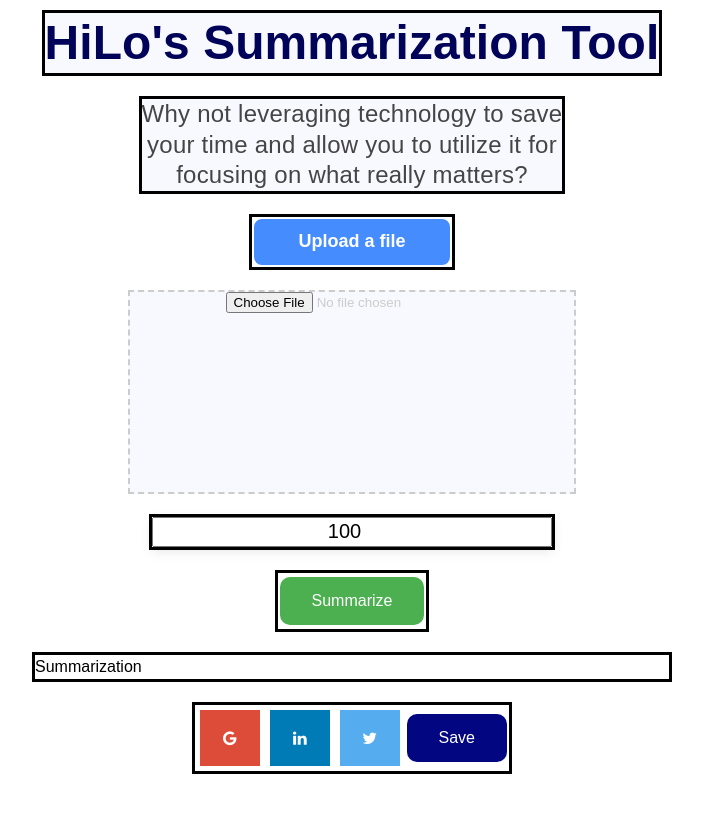
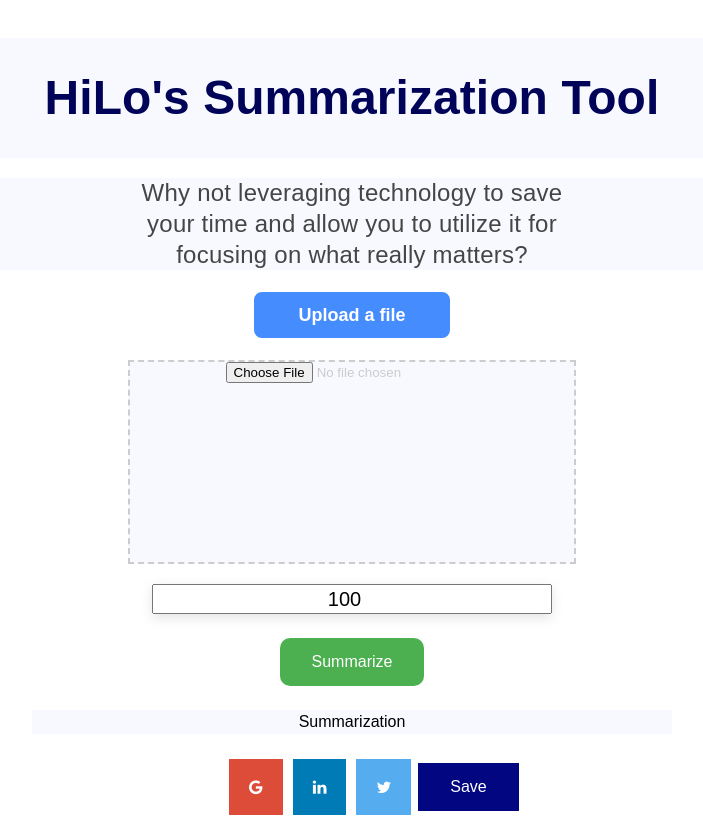
Before and after one commit to matannagar/Bard-Text-Summarization-Front, a React (Create React App) app: page / in a window 1280 px wide. Shown: the whole page, without its empty margins (288-991 px from the left). Before the commit the page ends 800 px from the top, so only its background shows below. Built offline with nearby package versions, Linux system fonts and the light colour scheme.

Commit message:
front page is ready

```diff
--- a/src/index.css
+++ b/src/index.css
@@ -19,7 +19,7 @@ justify-content: center;
 
 .item{
 flex:1;
-border:solid;
+/* border:solid; */
 margin: 10px;
 }
 
@@ -28,9 +28,15 @@ code {
     monospace;
 }
 
+.header{
+  margin-top: 3%;
+  width: 100%;
+}
+
 h1 {
+  padding:30px;
+
   text-align: center;
-
   background-color: #f7f9ff;
   color: rgba(0, 3, 88, 1);
   font-weight: 800;
@@ -39,6 +45,10 @@ h1 {
   line-height: 60px;
 }
 
+.introduction {
+  width:100%;
+  border-radius: 4440px;
+}
 h2 {
   text-align: center;
 
@@ -120,6 +130,8 @@ h2 {
 }
 
 .summarization{
+  text-align: center;
+  background-color: #f7f9ff;
   width: 50%;
 }
 
@@ -127,7 +139,7 @@ h2 {
   display:flex;
   justify-content: space-between;
   align-items: center;
-  width:25%;
+  width:20%;
 }
 
 .fa {
@@ -152,7 +164,7 @@ h2 {
   font-size: 16px;
   margin: 4px 2px;
   cursor: pointer;
-  border-radius: 10px;
+  /* border-radius: 10px; */
 }
 
 .shareButtons button:hover{
```
